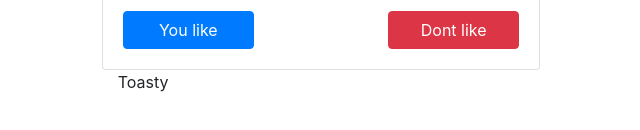
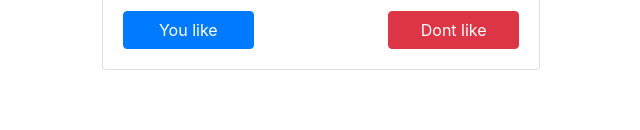
Before and after one commit to tony2tones/angular-assignments, an Angular app in the folder assignment1/: page / in a window 1280 px wide. Shown: the part 296-426 px from the top of the page, without its empty margins (319-959 px from the left). Built offline with nearby package versions, Linux system fonts and the light colour scheme.

Commit message:
added link counter

```diff
--- a/assignment1/src/app/likes/likes.component.html
+++ b/assignment1/src/app/likes/likes.component.html
@@ -18,20 +18,13 @@
               >You like</a
             >
             <div class="col-sm"></div>
-            <a href="#" class="btn btn-danger col-sm" (click)="noClick()">Dont like</a>
+            <a href="#" class="btn btn-danger col-sm" (click)="noClick()"
+              >Dont like</a
+            >
           </div>
         </div>
       </div>
     </div>
     <div class="col-sm"></div>
   </div>
-  <div class="row">
-    <div class="col-sm"></div>
-    <div class="col-sm">Toasty</div>
-    <div class="col-sm"></div>
-  </div>
 </div>
-<!-- [ngClass]="{
-  'fas-heart':isActive,
-  'far-heart':!isActive,
-}" -->
--- a/assignment1/src/app/likes/likes.component.ts
+++ b/assignment1/src/app/likes/likes.component.ts
@@ -13,16 +13,18 @@ export class LikesComponent {
   yesClick() {
     console.log('You clicked yes');
     this.isLiked = true;
-    this.likesCount =+ this.likesCount;
+    this.likesCount = this.likesCount + 1;
   }
 
   noClick() {
     console.log('You clicked no');
     this.isLiked = false;
+    this.likesCount = this.likesCount - 1;
   }
 
   toggleClick(){
     console.log('you clicked the heart');
     this.isLiked = !this.isLiked;
+
   }
 }
```
